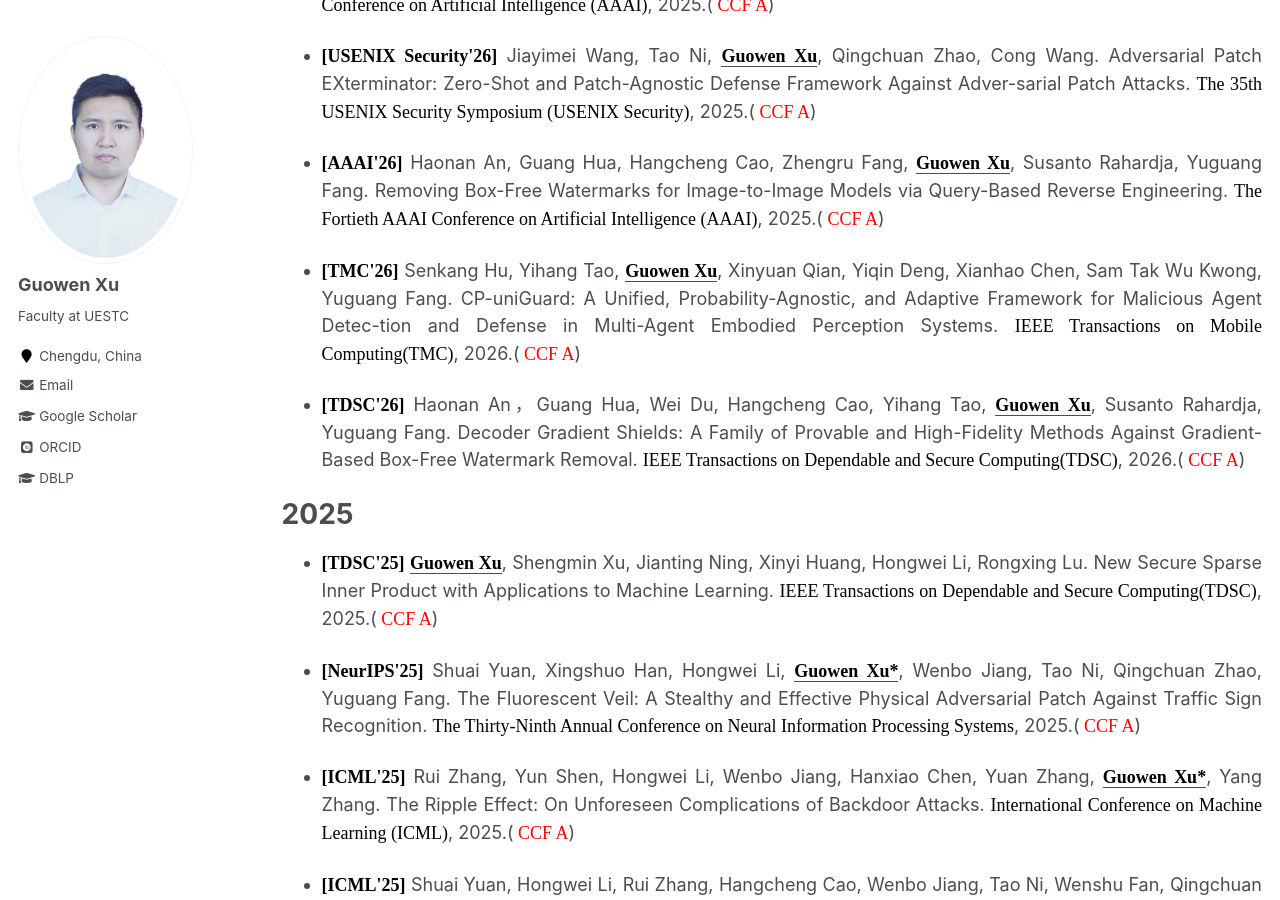
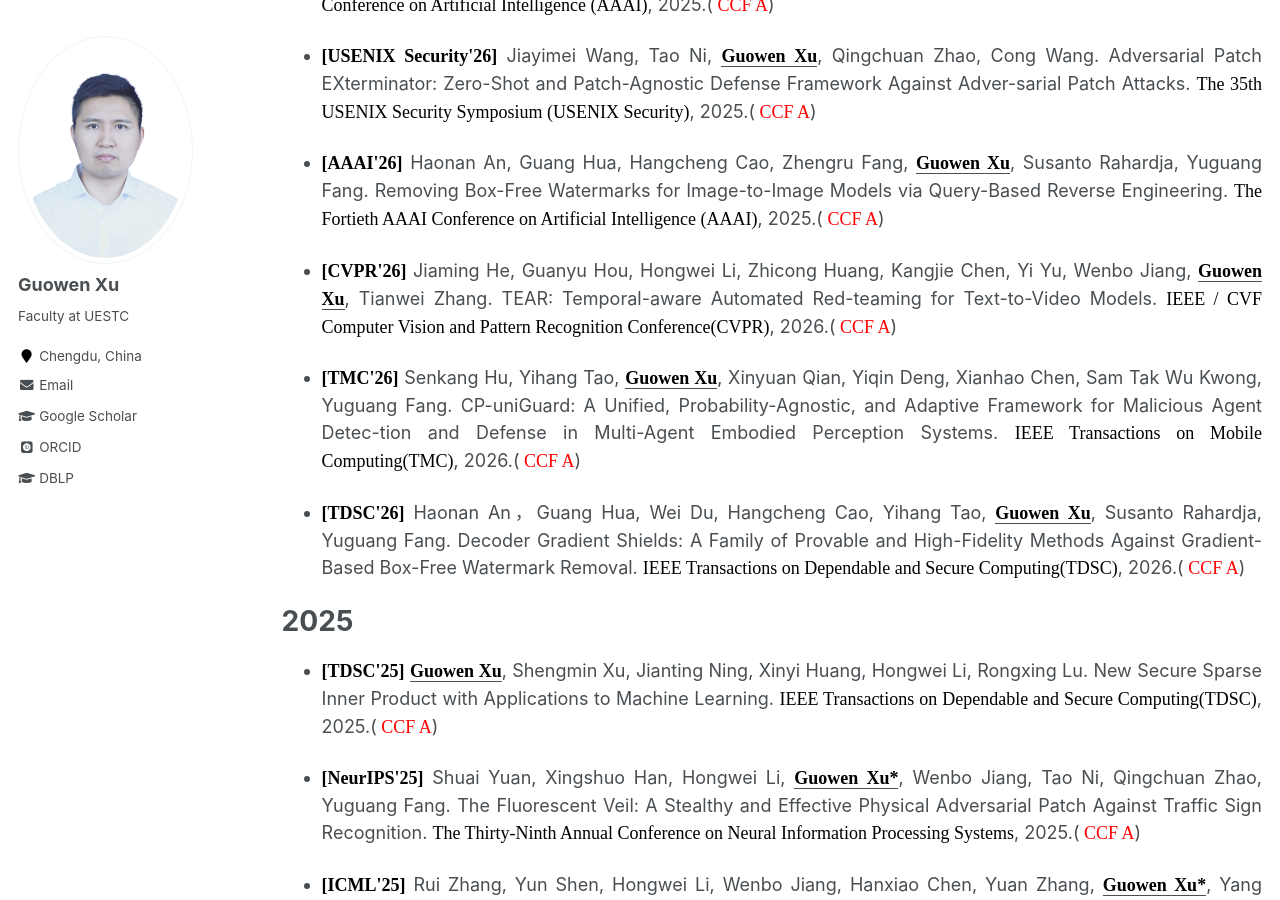
Before and after one commit to Guowen-xu/guowen-xu.github.io, a Jekyll site: the page built from _pages/publications.md, in a window 1280 px wide and 900 px high, scrolled down 807 px. Built offline with Jekyll 4.4.1, drawn with Linux system fonts in a browser that asks for light colours; some web fonts are replaced.

Commit message:
Update publications.md

```diff
--- a/_pages/publications.md
+++ b/_pages/publications.md
@@ -24,6 +24,7 @@ You can find my articles on my [Google Scholar](https://scholar.google.com.hk/ci
 * <p align="justify"> <b><font face="Times New Roman" color=black size=4> [USENIX Security'26]</font></b> Jiayimei Wang, Tao Ni, <u><b><font face="Times New Roman" color=black size=4> Guowen Xu</font></b></u>, Qingchuan Zhao, Cong Wang. Adversarial Patch EXterminator: Zero-Shot and Patch-Agnostic Defense Framework Against Adver-sarial Patch Attacks. <font face="Times New Roman" color=black size=4> The 35th USENIX Security Symposium (USENIX Security)</font>, 2025.(<font face="Times New Roman" color=red size=4> CCF A</font>)
 
 * <p align="justify"> <b><font face="Times New Roman" color=black size=4> [AAAI'26]</font></b> Haonan An, Guang Hua, Hangcheng Cao, Zhengru Fang, <u><b><font face="Times New Roman" color=black size=4> Guowen Xu</font></b></u>, Susanto Rahardja, Yuguang Fang. Removing Box-Free Watermarks for Image-to-Image Models via Query-Based Reverse Engineering. <font face="Times New Roman" color=black size=4> The Fortieth AAAI Conference on Artificial Intelligence (AAAI)</font>, 2025.(<font face="Times New Roman" color=red size=4> CCF A</font>)
+ * <p align="justify"> <b><font face="Times New Roman" color=black size=4> [CVPR'26]</font></b> Jiaming He, Guanyu Hou, Hongwei Li, Zhicong Huang, Kangjie Chen, Yi Yu, Wenbo Jiang, <u><b><font face="Times New Roman" color=black size=4> Guowen Xu</font></b></u>, Tianwei Zhang. TEAR: Temporal-aware Automated Red-teaming for Text-to-Video Models. <font face="Times New Roman" color=black size=4> IEEE / CVF Computer Vision and Pattern Recognition Conference(CVPR)</font>, 2026.(<font face="Times New Roman" color=red size=4> CCF A</font>)
 * <p align="justify"> <b><font face="Times New Roman" color=black size=4> [TMC'26]</font></b> Senkang Hu, Yihang Tao, <u><b><font face="Times New Roman" color=black size=4> Guowen Xu</font></b></u>, Xinyuan Qian, Yiqin Deng, Xianhao Chen, Sam Tak Wu Kwong, Yuguang Fang. CP-uniGuard: A Unified, Probability-Agnostic, and Adaptive Framework for Malicious Agent Detec-tion and Defense in Multi-Agent Embodied Perception Systems. <font face="Times New Roman" color=black size=4> IEEE Transactions on Mobile Computing(TMC)</font>, 2026.(<font face="Times New Roman" color=red size=4> CCF A</font>)
 
 * <p align="justify"> <b><font face="Times New Roman" color=black size=4> [TDSC'26]</font></b> Haonan An，Guang Hua, Wei Du, Hangcheng Cao, Yihang Tao, <u><b><font face="Times New Roman" color=black size=4> Guowen Xu</font></b></u>, Susanto Rahardja, Yuguang Fang. Decoder Gradient Shields: A Family of Provable and High-Fidelity Methods Against Gradient-Based Box-Free Watermark Removal. <font face="Times New Roman" color=black size=4> IEEE Transactions on Dependable and Secure Computing(TDSC)</font>, 2026.(<font face="Times New Roman" color=red size=4> CCF A</font>)
```
